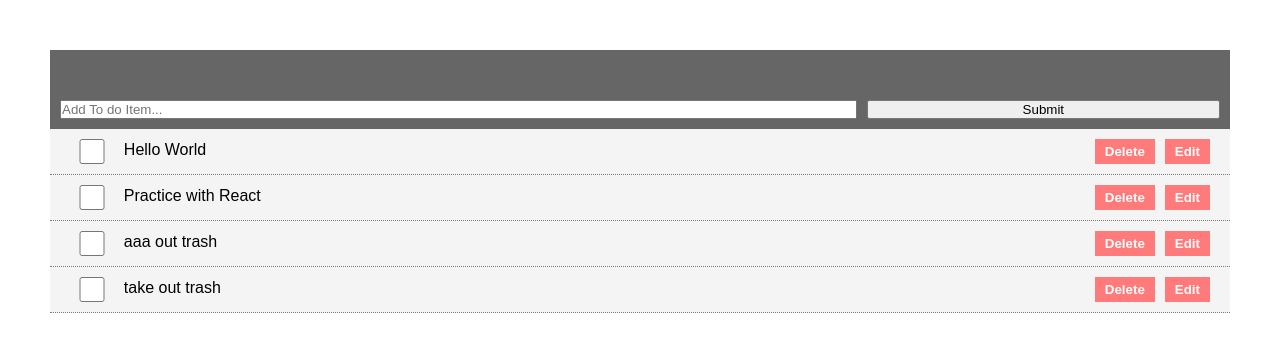
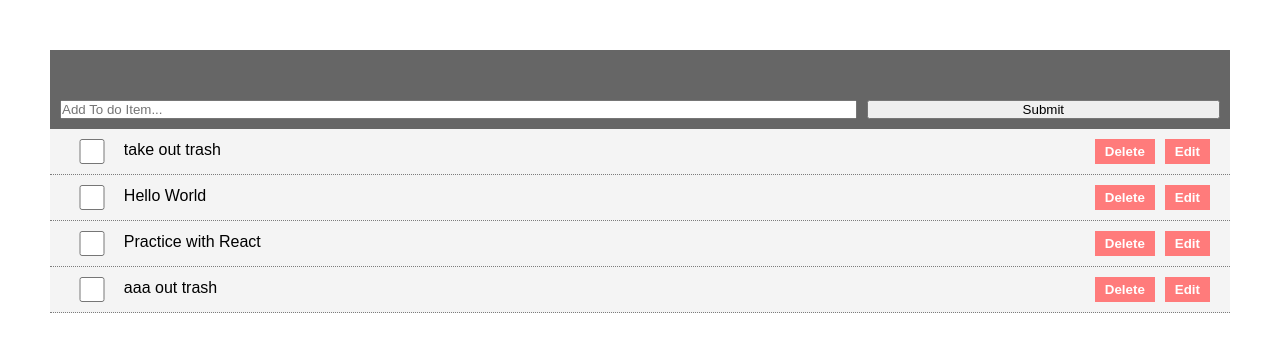
Before and after one commit to LandyJin/React_TodoList, a React (Create React App) app: page / in a window 1280 px wide. Shown: the top 352 px of the page. Built offline with nearby package versions, Linux system fonts and the light colour scheme; data requests are answered from the project's data file.

Commit message:
ADD Maked Toggle Todo list Contact with API

```diff
--- a/db.json
+++ b/db.json
@@ -16,7 +16,7 @@
       "completed": false
     },
     {
-      "id": 4,
+      "id": "4",
       "title": "aaa out trash",
       "completed": false
     }
--- a/src/App.js
+++ b/src/App.js
@@ -22,21 +22,30 @@ class App extends Component {
     });
   }
 
-  // addToDoAxois() {
-  //   axios.post('http://localhost:3000/toDos/posts', this.state.newToDos).then((response) => {
-  //     let { toDos } = this.state;
-
-  //     toDos.push(response.data);
-
-  //     this.setState({ toDos, newToDosModal: false, newToDos: {
-  //       title: '',
-  //     }});
-  //   });
-  // }
-
   // Toggle Complete checkbox
   markCompleted = (id) => {
     console.log(id)
+    // this.setState({
+    //   toDos: this.state.toDos.map(todo => {
+    //     if (todo.id === id) {
+    //       todo.completed = !todo.completed
+    //     }
+    //     return todo;
+    //   })
+    // })
+
+    //find Index of ID
+    const index = this.state.toDos.findIndex(p => p.id === id)
+    console.log(index);
+    console.log(this.state.toDos[index].completed);
+
+    const markComplete = {
+      "id" : id,
+      "title" : this.state.toDos[index].title,
+      "completed" : !this.state.toDos[index].completed
+    }
+    axios.put('http://localhost:3000/toDos/' + id, markComplete).then((response) => {
+      console.log(response)
       this.setState({
         toDos: this.state.toDos.map(todo => {
           if (todo.id === id) {
@@ -44,6 +53,9 @@ class App extends Component {
           }
           return todo;
         })
+      })
+
+      //this.componentDidMount();
     })
   }
 
@@ -89,7 +101,7 @@ class App extends Component {
       <div>
         {isLoaded ?
           <div className="App">
-          {console.log(this.props.title)}
+          {console.log(this.state.toDos[0].id)}
             <AddTodoItem
               addToDo = {this.addToDo}
             />
--- a/src/components/ToDoItems.js
+++ b/src/components/ToDoItems.js
@@ -92,7 +92,7 @@ export class ToDoItems extends Component {
               </form>
               :
               <span className="checkbox">
-                <input type="checkbox" onChange={this.props.markComplete.bind(this, id)}/>
+                <input type="checkbox" checked={this.props.todo.completed} onChange={this.props.markComplete.bind(this, id)}/>
                 {this.state.onSubmit ?
                   <span>{ this.state.title }</span> :
                   <div className='itemDetail'>
--- a/src/components/ToDoList.js
+++ b/src/components/ToDoList.js
@@ -14,7 +14,7 @@ class ToDoList extends Component {
         <div>
           {/* Add map method in div, otherwise 'key' error will display */}
           {this.props.toDos
-            .sort((a,b) => (a.title > b.title) ? 1 : ((b.title > a.title) ? -1 : 0))
+            // .sort((a,b) => (a.title > b.title) ? 1 : ((b.title > a.title) ? -1 : 0))
             .map(todo => (
                 <ToDoItems
                   className = "toDoItem"
```
Lines whose indentation alone changed are shown as unchanged.
